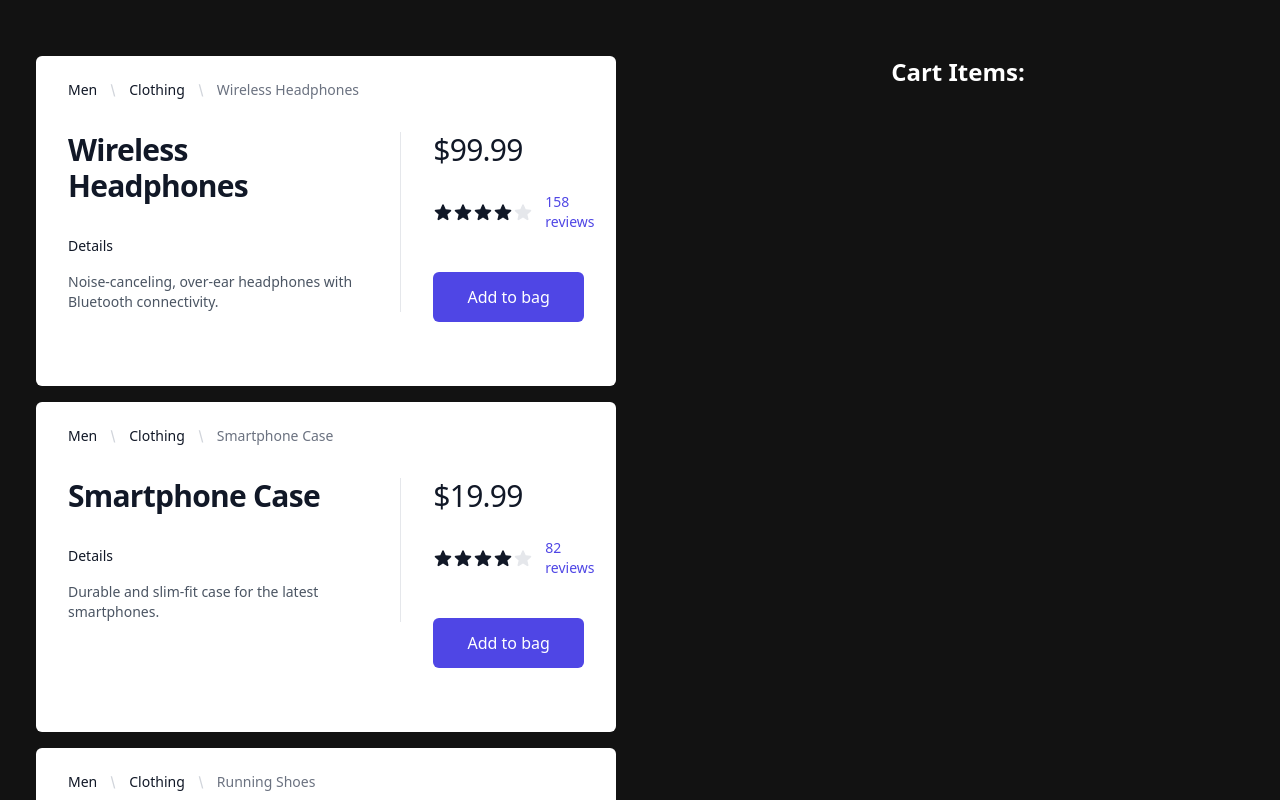
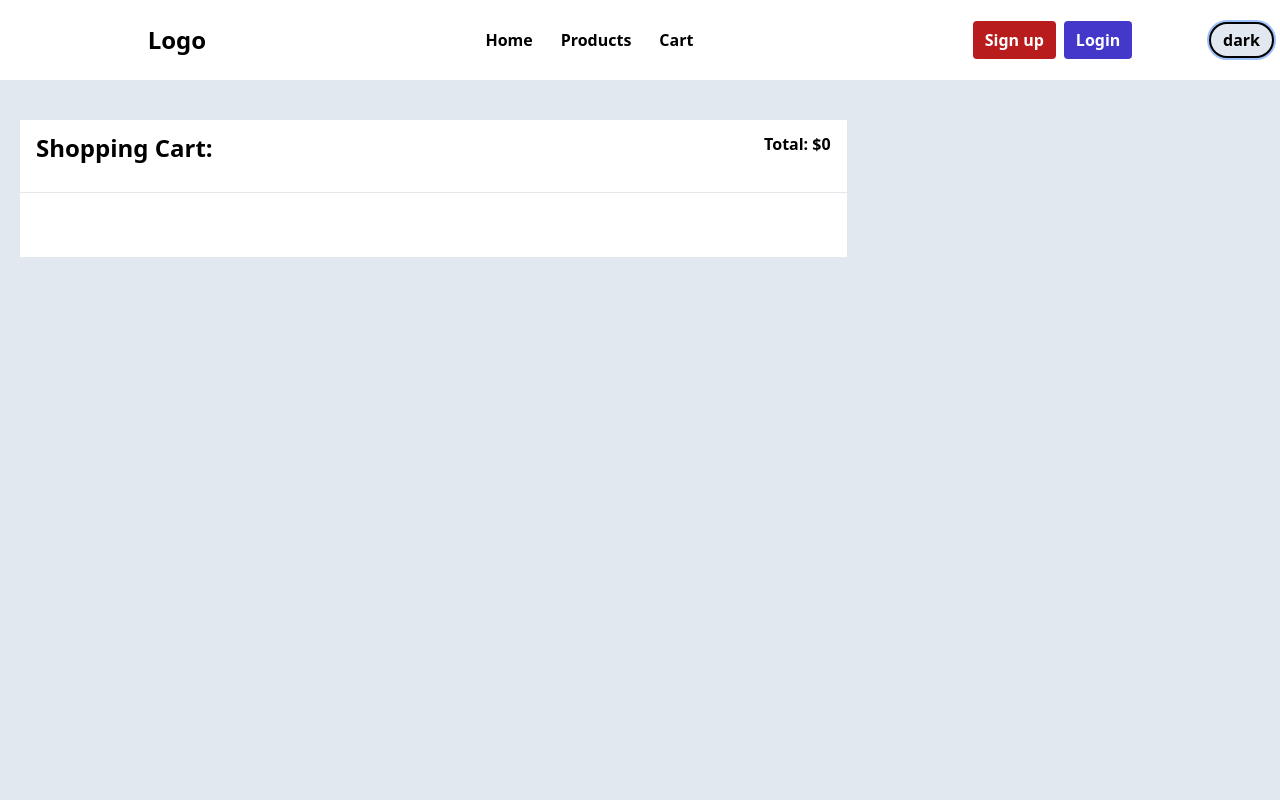
Before and after one commit to Sunnyy09/React-Things, a React (Vite) app in the folder ContextApi/shoppingCart/: page /cart in a window 1280 px wide. Shown: the top 800 px of the page. Built offline with nearby package versions, Linux system fonts and the light colour scheme.

Commit message:
add theme context and update components

```diff
--- a/ContextApi/shoppingCart/package.json
+++ b/ContextApi/shoppingCart/package.json
@@ -11,7 +11,8 @@
   },
   "dependencies": {
     "react": "^18.3.1",
-    "react-dom": "^18.3.1"
+    "react-dom": "^18.3.1",
+    "react-router-dom": "^7.1.0"
   },
   "devDependencies": {
     "@eslint/js": "^9.17.0",
--- a/ContextApi/shoppingCart/src/App.jsx
+++ b/ContextApi/shoppingCart/src/App.jsx
@@ -1,17 +1,34 @@
-import CartItems from "./components/CartItems";
-import DisplayCart from "./components/DisplayCart";
+import React from "react";
+import { Routes, Route } from "react-router-dom";
 import { CartProvider } from "./context/CartContext";
+import Header from "./components/Header/Header";
+import DisplayProducts from "./components/DisplayProducts";
+import DisplayItems from "./components/DisplayCart";
+import { useTheme } from "./context/ThemeContext";
 
-function App() {
+const App = () => {
+  const { theme } = useTheme(); // This now works because ThemeProvider is above App
+
   return (
     <CartProvider>
-      <div className="min-h-screen bg-[#121212] text-white flex flex-wrap">
-        <div className="w-full min-h-screen py-10 px-5 flex justify-center items-center  ">
-          <DisplayCart />
+      <div
+        className={`min-h-screen w-full flex flex-wrap ${
+          theme === "dark"
+            ? "bg-[#121212] text-white"
+            : "bg-slate-200 text-black"
+        }`}
+      >
+        <Header />
+        <div className="w-full min-h-screen py-10 px-5">
+          <Routes>
+            <Route path="/" element={<DisplayProducts />} />
+            <Route path="/products" element={<DisplayProducts />} />
+            <Route path="/cart" element={<DisplayItems />} />
+          </Routes>
         </div>
       </div>
     </CartProvider>
   );
-}
+};
 
 export default App;
--- a/ContextApi/shoppingCart/src/components/CartItems.jsx
+++ /dev/null
@@ -1,36 +0,0 @@
-import React from "react";
-
-function CartItems({ items = [], handleDeleteItem }) {
-  return (
-    <div className="ml-10 w-full flex flex-col justify-center items-center">
-      <h2 className="text-white mb-4 font-bold text-2xl">Cart Items:</h2>
-      <div className=" w-4/5">
-        <ul className="text-xl flex flex-wrap space-y-4 w-full">
-          {items.map((item) => (
-            <li
-              key={item.id}
-              className="text-black bg-white  p-4 rounded w-full flex flex-col gap-5"
-            >
-              <p className="flex justify-between">
-                <span className="font-bold">{item.title}</span>{" "}
-                <span>${item.price}</span>
-              </p>
-
-              <span className="text-blue-700 font-semibold text-base">
-                {item.reviews} reviews
-              </span>
-              <button
-                onClick={() => handleDeleteItem(item.id)}
-                className="text-white font-semibold px-5 py-2 rounded right-2 bg-red-700"
-              >
-                Delete
-              </button>
-            </li>
-          ))}
-        </ul>
-      </div>
-    </div>
-  );
-}
-
-export default CartItems;
--- a/ContextApi/shoppingCart/src/components/DisplayCart.jsx
+++ b/ContextApi/shoppingCart/src/components/DisplayCart.jsx
@@ -1,48 +1,19 @@
 import React from "react";
 import { useContext } from "react";
-import { useState } from "react";
 import { CartContext } from "../context/CartContext";
-import { products } from "../data/products";
-import CartComponent from "./CartComponent";
-import CartItems from "./CartItems";
+import ShoppingCart from "./ShoppingCart";
 
-function DisplayCart() {
-  const [carts, setCarts] = useState(products);
-  const { items, handleAddItems, handleDeleteItems } = useContext(CartContext);
-
+function DisplayItems() {
+  const { items, handleDeleteItems, totalPrice } = useContext(CartContext);
   return (
-    <div className="p-4 w-full flex">
-      <div className="1/2">
-        <ul className="space-y-4">
-          {carts.map((cart) => (
-            <li key={cart.id}>
-              <CartComponent
-                title={cart.title}
-                price={cart.price}
-                reviews={cart.reviews}
-                detail={cart.details}
-                id={cart.id}
-                {...cart}
-                addItemToCart={handleAddItems}
-              />
-            </li>
-          ))}
-        </ul>
-      </div>
-      <div className="w-1/2">
-        <CartItems items={items} handleDeleteItem={handleDeleteItems} />
-      </div>
+    <div>
+      <ShoppingCart
+        items={items}
+        handleDeleteItem={handleDeleteItems}
+        total={totalPrice}
+      />
     </div>
   );
 }
 
-export default DisplayCart;
-
-{
-  /* title={cart.title}
-              price={cart.price}
-              reviews={cart.reviews}
-              detail={cart.details}
-              image={cart.image}
-    using spread operator istead of this*/
-}
+export default DisplayItems;
--- /dev/null
+++ b/ContextApi/shoppingCart/src/components/DisplayProducts.jsx
@@ -0,0 +1,44 @@
+import React from "react";
+import { useContext } from "react";
+import { useState } from "react";
+import { CartContext } from "../context/CartContext";
+import { products } from "../data/products";
+import Products from "./Products";
+
+function DisplayProducts() {
+  const [carts, setCarts] = useState(products);
+  const { handleAddItems } = useContext(CartContext);
+
+  return (
+    <div className="p-4 w-full">
+      <div className="w-full">
+        <ul className="gap-x-4 gap-y-5 flex flex-wrap justify-center">
+          {carts.map((cart) => (
+            <li key={cart.id}>
+              <Products
+                title={cart.title}
+                price={cart.price}
+                reviews={cart.reviews}
+                detail={cart.details}
+                id={cart.id}
+                {...cart}
+                addItemToCart={handleAddItems}
+              />
+            </li>
+          ))}
+        </ul>
+      </div>
+    </div>
+  );
+}
+
+export default DisplayProducts;
+
+{
+  /* title={cart.title}
+              price={cart.price}
+              reviews={cart.reviews}
+              detail={cart.details}
+              image={cart.image}
+    using spread operator istead of this*/
+}
--- /dev/null
+++ b/ContextApi/shoppingCart/src/components/Header/Header.jsx
@@ -0,0 +1,72 @@
+import React from "react";
+import { Link, NavLink } from "react-router-dom";
+import { useTheme } from "../../context/ThemeContext";
+
+function Header() {
+  const { theme, toggleTheme } = useTheme();
+
+  return (
+    <header
+      className={`w-full h-20 p-2 flex justify-center items-center ${
+        theme === "dark" ? "bg-[#121212] text-white" : "bg-white text-black"
+      }`}
+    >
+      <div className="w-full flex items-center justify-around">
+        <div className="text-2xl font-bold">
+          <Link
+            to="/"
+            className={`theme === "dark" ? "bg-[#121212] text-white" : "bg-white text-black"`}
+          >
+            Logo
+          </Link>
+        </div>
+        <nav
+          className={`space-x-7 ${
+            theme === "dark" ? "bg-[#121212] text-white" : "bg-white text-black"
+          }`}
+        >
+          <NavLink to="/" className="font-semibold">
+            Home
+          </NavLink>
+          <NavLink to="/products" className="font-semibold">
+            Products
+          </NavLink>
+          <NavLink to="/cart" className="font-semibold">
+            Cart
+          </NavLink>
+        </nav>
+        <div
+          className={`text-white space-x-2 ${
+            theme === "dark" ? "bg-[#121212] text-white" : "bg-white text-black"
+          }`}
+        >
+          <Link
+            to="/"
+            className="bg-red-700 px-3 py-2 font-semibold hover:bg-red-800 focus:ring-2 hover:ring-red-800 outline-none ring-offset-2  rounded"
+          >
+            Sign up
+          </Link>
+          <Link
+            to="/"
+            className="bg-indigo-700 px-3 py-2 font-semibold hover:bg-indigo-800 focus:ring-2 hover:ring-indigo-800 outline-none ring-offset-2  rounded"
+          >
+            Login
+          </Link>
+          <button
+            onClick={toggleTheme}
+            to="/"
+            className={`${
+              theme === "dark"
+                ? "bg-[#121212] text-white"
+                : "bg-slate-200 text-black"
+            } absolute right-2 top-6 px-3 py-1 font-semibold hover:bg-transparent ring-2 ring-offset-black outline-none ring-offset-2  rounded-full`}
+          >
+            {theme === "light" ? "dark" : "light"}
+          </button>
+        </div>
+      </div>
+    </header>
+  );
+}
+
+export default Header;
--- a/ContextApi/shoppingCart/src/components/CartComponent.jsx
+++ b/ContextApi/shoppingCart/src/components/Products.jsx
@@ -1,9 +1,9 @@
 import React from "react";
 
-function CartComponent({ title, details, price, reviews, addItemToCart, id }) {
+function Products({ title, details, price, reviews, addItemToCart, id }) {
   return (
-    <div className="bg-white rounded-md">
-      <div className="pt-6 w-[580px] max-h-[550px] flex flex-wrap">
+    <div className="bg-white w-full rounded-md">
+      <div className="pt-6 w-[580px] max-h-[350px]">
         <nav aria-label="Breadcrumb">
           <ol
             role="list"
@@ -185,7 +185,7 @@ function CartComponent({ title, details, price, reviews, addItemToCart, id }) {
                   e.preventDefault();
                   addItemToCart({ id, title, price, reviews });
                 }}
-                class="mt-10 flex w-full items-center justify-center rounded-md border border-transparent bg-indigo-600 px-8 py-3 text-base font-medium text-white hover:bg-indigo-700 focus:outline-none focus:ring-2 focus:ring-indigo-500 focus:ring-offset-2"
+                class="mt-10 flex lg:w-full items-center justify-center rounded-md border border-transparent bg-indigo-600 px-8 py-3 text-base font-medium text-white hover:bg-indigo-700 focus:outline-none focus:ring-2 focus:ring-indigo-500 focus:ring-offset-2"
               >
                 Add to bag
               </button>
@@ -213,4 +213,4 @@ function CartComponent({ title, details, price, reviews, addItemToCart, id }) {
   );
 }
 
-export default CartComponent;
+export default Products;
--- /dev/null
+++ b/ContextApi/shoppingCart/src/components/ShoppingCart.jsx
@@ -0,0 +1,43 @@
+import React from "react";
+import { useTheme } from "../context/ThemeContext";
+
+function ShoppingCart({ items = [], handleDeleteItem, total }) {
+  return (
+    <div className="lg:w-2/3 sm:w-full bg-[#fff] flex flex-col justify-center items-center">
+      <div className="w-full py-3 px-4 flex justify-between">
+        <h2 className="text-black mb-4 font-bold text-2xl">Shopping Cart:</h2>
+        <span>
+          <strong>Total: ${total}</strong>
+        </span>
+      </div>
+      <hr className="w-full" />
+      <div className=" w-full flex flex-wrap sm:justify-center lg:justify-end px-4 py-8">
+        <ul className="text-xl flex flex-wrap space-y-4 lg:w-3/5 sm:w-full">
+          {items.map((item) => (
+            <li
+              key={item.id}
+              className="text-black bg-slate-200  p-4 rounded w-full flex flex-col gap-5"
+            >
+              <p className="flex justify-between">
+                <span className="font-bold">{item.title}</span>{" "}
+                <span>${item.price}</span>
+              </p>
+
+              <span className="text-blue-700 font-semibold text-base">
+                {item.reviews} reviews
+              </span>
+              <button
+                onClick={() => handleDeleteItem(item.id)}
+                className="text-white font-semibold px-5 py-2 rounded right-2 bg-red-500 hover:bg-red-700 focus:outline-none focus:ring-2 focus:ring-red-700 focus:ring-offset-2"
+              >
+                Remove
+              </button>
+            </li>
+          ))}
+        </ul>
+      </div>
+    </div>
+  );
+}
+
+export default ShoppingCart;
--- a/ContextApi/shoppingCart/src/context/CartContext.jsx
+++ b/ContextApi/shoppingCart/src/context/CartContext.jsx
@@ -12,12 +12,18 @@ export const CartProvider = ({ children }) => {
     }
   };
 
+  const totalPrice = parseFloat(
+    items.reduce((total, item) => total + item.price, 0).toFixed(2)
+  );
+
   const handleDeleteItems = (id) => {
     setItems(items.filter((item) => item.id !== id));
   };
 
   return (
-    <CartContext.Provider value={{ items, handleAddItems, handleDeleteItems }}>
+    <CartContext.Provider
+      value={{ items, handleAddItems, handleDeleteItems, totalPrice }}
+    >
       {children}
     </CartContext.Provider>
   );
--- /dev/null
+++ b/ContextApi/shoppingCart/src/context/ThemeContext.jsx
@@ -0,0 +1,21 @@
+import { createContext, useContext, useState } from "react";
+
+export const ThemeContext = createContext();
+
+export const ThemeProvider = ({ children }) => {
+  const [theme, setTheme] = useState("light");
+
+  const toggleTheme = () => {
+    setTheme((prevTheme) => (prevTheme === "light" ? "dark" : "light"));
+  };
+
+  return (
+    <ThemeContext.Provider value={{ theme, toggleTheme }}>
+      {children}
+    </ThemeContext.Provider>
+  );
+};
+
+export const useTheme = () => {
+  return useContext(ThemeContext);
+};
--- a/ContextApi/shoppingCart/src/main.jsx
+++ b/ContextApi/shoppingCart/src/main.jsx
@@ -2,9 +2,15 @@ import { StrictMode } from "react";
 import { createRoot } from "react-dom/client";
 import "./index.css";
 import App from "./App.jsx";
+import { BrowserRouter } from "react-router-dom";
+import { ThemeProvider } from "./context/ThemeContext";
 
 createRoot(document.getElementById("root")).render(
   <StrictMode>
-    <App />
+    <ThemeProvider>
+      <BrowserRouter>
+        <App />
+      </BrowserRouter>
+    </ThemeProvider>
   </StrictMode>
 );
```
Also changed, not shown: 1 other file (tests, documents, lock files or other folders).
